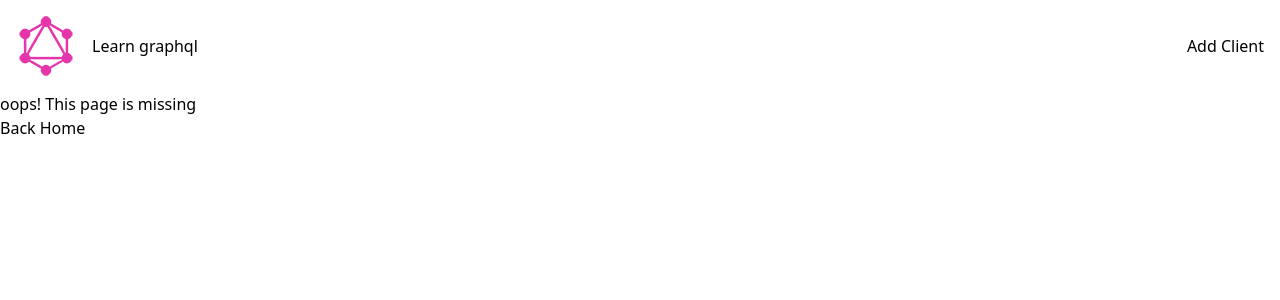
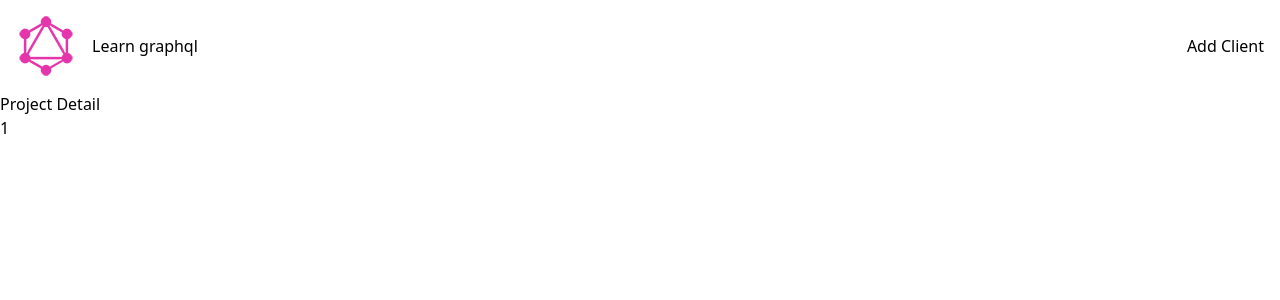
Before and after one commit to webDevTolu/fantastic-spoon, a React (Create React App) app in the folder client/: page /projects/1 in a window 1280 px wide. Shown: the top 300 px of the page. Built offline with nearby package versions, Linux system fonts and the light colour scheme.

Commit message:
Project Detail I

```diff
--- a/client/src/App.js
+++ b/client/src/App.js
@@ -6,6 +6,7 @@ import Loading from "./components/ui/Loading";
 const HomePage = React.lazy(() => import("./pages/HomePage"));
 const AddClient = React.lazy(() => import("./pages/AddClient"));
 const Error404 = React.lazy(() => import("./pages/Error404"));
+const ProjectDetail = React.lazy(() => import("./pages/ProjectDetail"));
 
 export default function App() {
   return (
@@ -14,6 +15,7 @@ export default function App() {
         <Routes>
           <Route path="/" exact element={<HomePage />} />
           <Route path="add-client" element={<AddClient />} />
+          <Route path="projects/:id" element={<ProjectDetail />} />
           <Route path="*" element={<Error404 />} />
         </Routes>
       </Layout>
--- /dev/null
+++ b/client/src/pages/ProjectDetail.js
@@ -0,0 +1,15 @@
+import { useParams } from "react-router-dom";
+
+const ProjectDetail = () => {
+  const params = useParams();
+  const { id } = params;
+
+  return (
+    <div>
+      <h1>Project Detail</h1>
+      <p>{id}</p>
+    </div>
+  );
+};
+
+export default ProjectDetail;
```
Also changed, not shown: client/src/index.js (+4 -4 lines).
